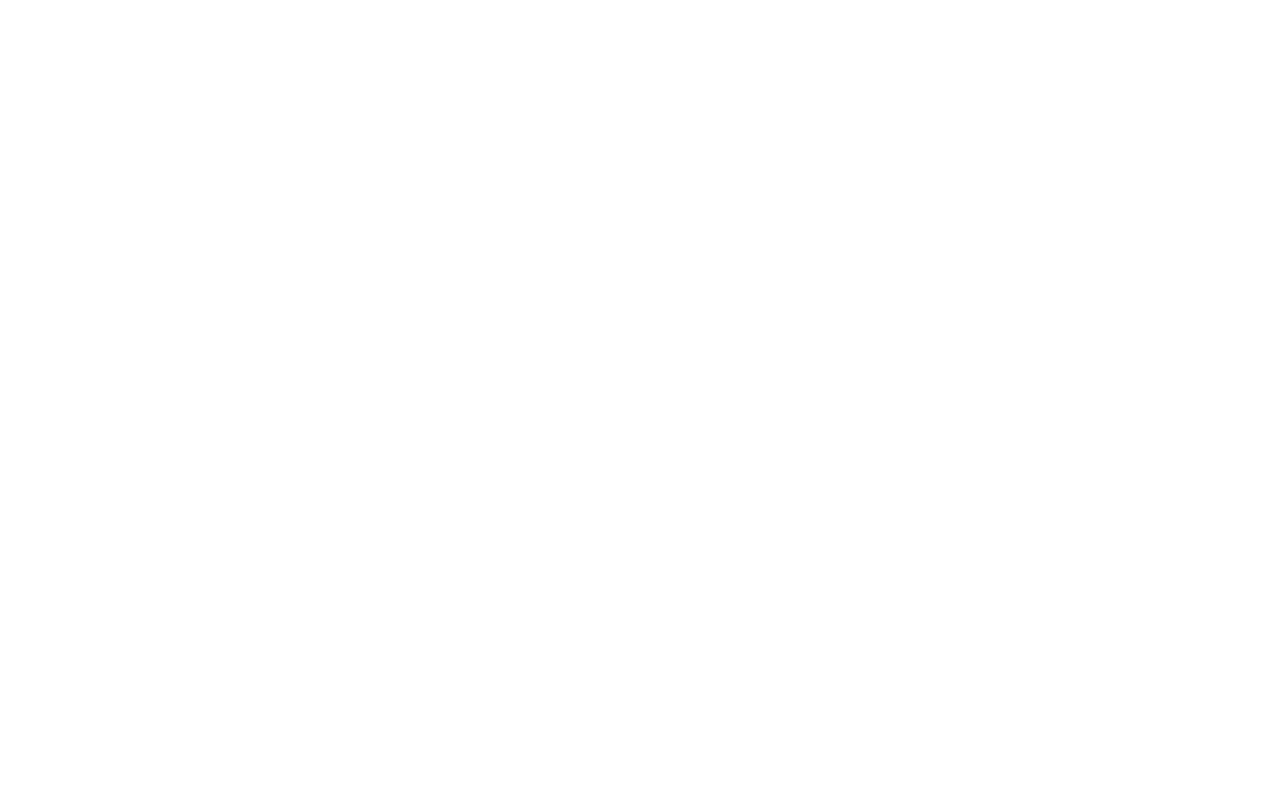
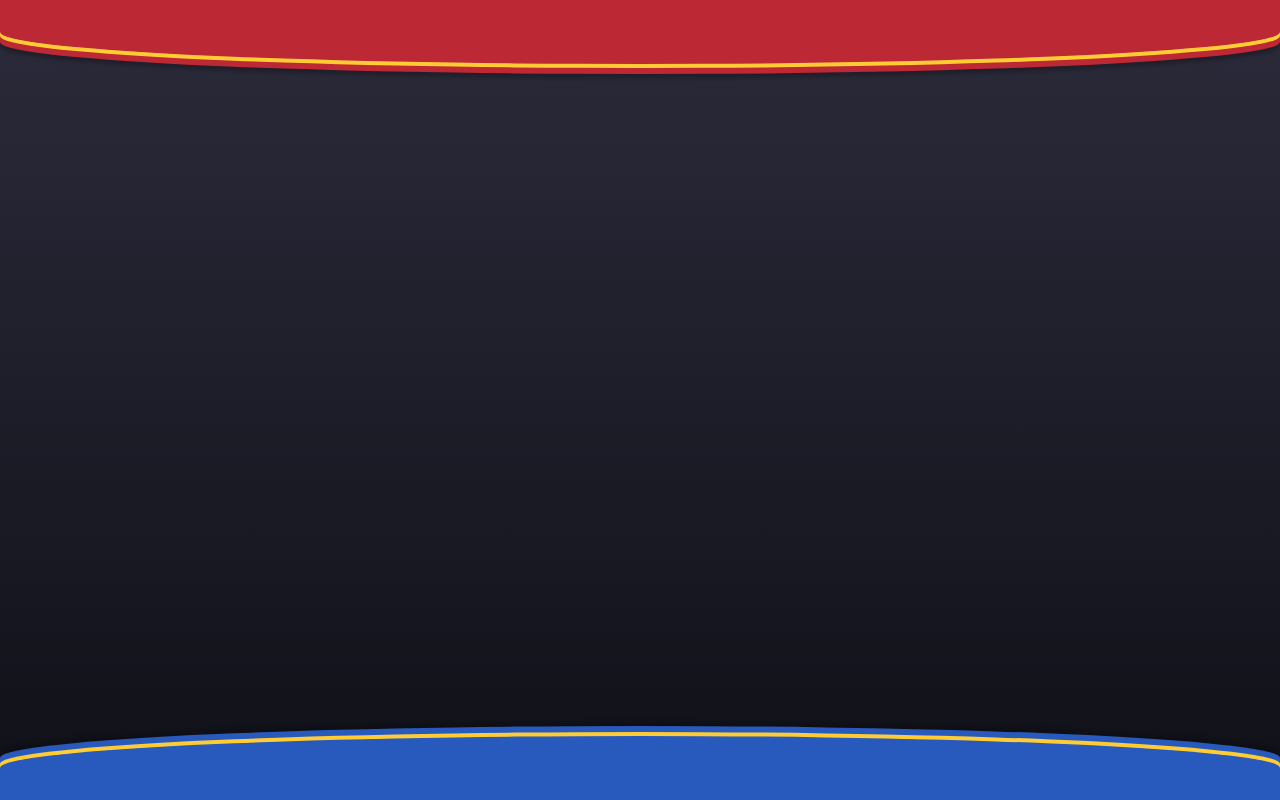
Before and after one commit to JohnKelly-T/memory-card, a React (Vite) app: page / in a window 1280 px wide. Built offline with nearby package versions, Linux system fonts and the light colour scheme.

Commit message:
Add base layout and style

```diff
--- a/src/styles/App.css
+++ b/src/styles/App.css
@@ -0,0 +1,65 @@
+#root {
+  --background: linear-gradient(to bottom, #2b2b3b, #101018);
+
+  /* hsl color variables */
+  --banner-height: 4rem;
+  --red-banner: 355, 65%, 45%;
+  --blue-banner: 220, 65%, 45%;
+  --yellow-primary: 45, 100%, 60%;
+
+  font-family:
+    system-ui,
+    -apple-system,
+    BlinkMacSystemFont,
+    "Segoe UI",
+    Roboto,
+    Oxygen,
+    Ubuntu,
+    Cantarell,
+    "Open Sans",
+    "Helvetica Neue",
+    sans-serif;
+  position: relative;
+  background: var(--background);
+  width: 100%;
+  height: 100vh;
+  min-height: 100lvh;
+}
+
+.top-banner,
+.bottom-banner {
+  position: absolute;
+  width: 100%;
+  height: var(--banner-height);
+}
+
+.top-banner {
+  top: 0;
+  left: 0;
+  background: hsl(var(--red-banner));
+  border-radius: 0 0 100% 100% / 0 0 100% 100%;
+  box-shadow:
+    0 4px 0 hsl(var(--yellow-primary)),
+    0 10px 0 hsl(var(--red-banner)),
+    0 14px 4px rgba(0, 0, 0, 0.25);
+}
+
+.bottom-banner {
+  bottom: 0;
+  left: 0;
+  background: hsl(var(--blue-banner));
+  border-radius: 100% 100% 0 0 / 100% 100% 0 0;
+  box-shadow:
+    0 -4px 0 hsl(var(--yellow-primary)),
+    0 -10px 0 hsl(var(--blue-banner)),
+    0 -14px 4px rgba(0, 0, 0, 0.25);
+}
+
+main {
+  display: grid;
+  grid-template-columns: 1fr 6fr 1fr;
+  width: 100%;
+  height: 100%;
+  padding-top: var(--banner-height);
+  padding-bottom: var(--banner-height);
+}
--- a/src/styles/index.css
+++ b/src/styles/index.css
@@ -4,3 +4,7 @@
   -webkit-font-smoothing: antialiased;
   -moz-osx-font-smoothing: grayscale;
 }
+
+body {
+  min-height: 100lvh;
+}
```
